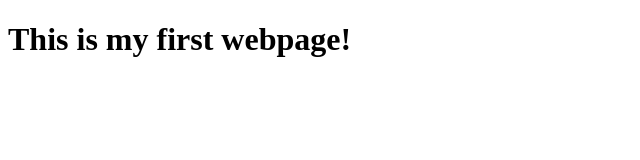
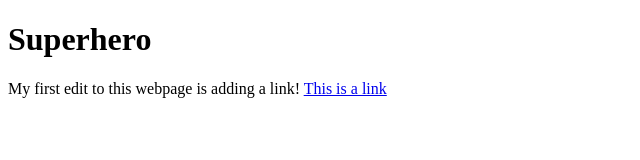
Before and after one commit to KingRichardVII/W3-School-HTML-Projects, a plain HTML site: page index.html in a window 1280 px wide. Shown: the whole page, without its empty margins (0-640 px from the left). Drawn offline with Linux system fonts and the light colour scheme.

Commit message:
Update index.html

```diff
--- a/index.html
+++ b/index.html
@@ -6,6 +6,9 @@
     <title>My First Web Page </title>
 </head>
 <body>
-    <h1> This is my first webpage!</h1>
+    <h1> Superhero</h1>
+    <p1> My first edit to this webpage is adding a link! </p1>
+    <a href="https://www.youtube.com/watch?v=YAn8FVUp090">This is a link</a>
 </body>
+
 </html>
```
